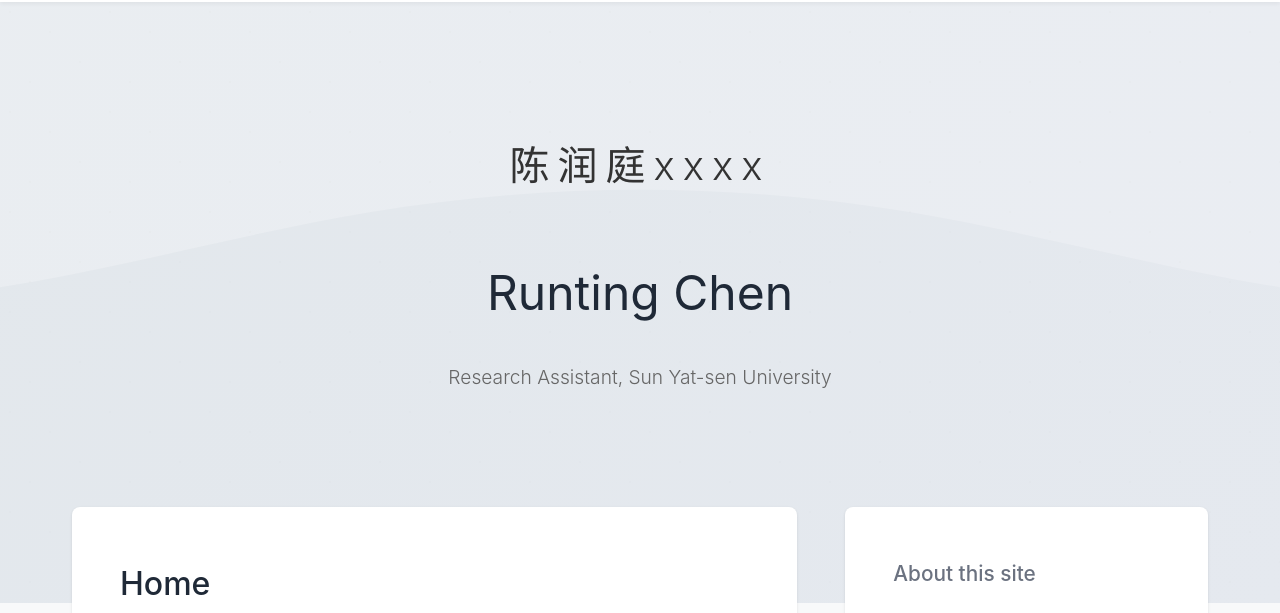
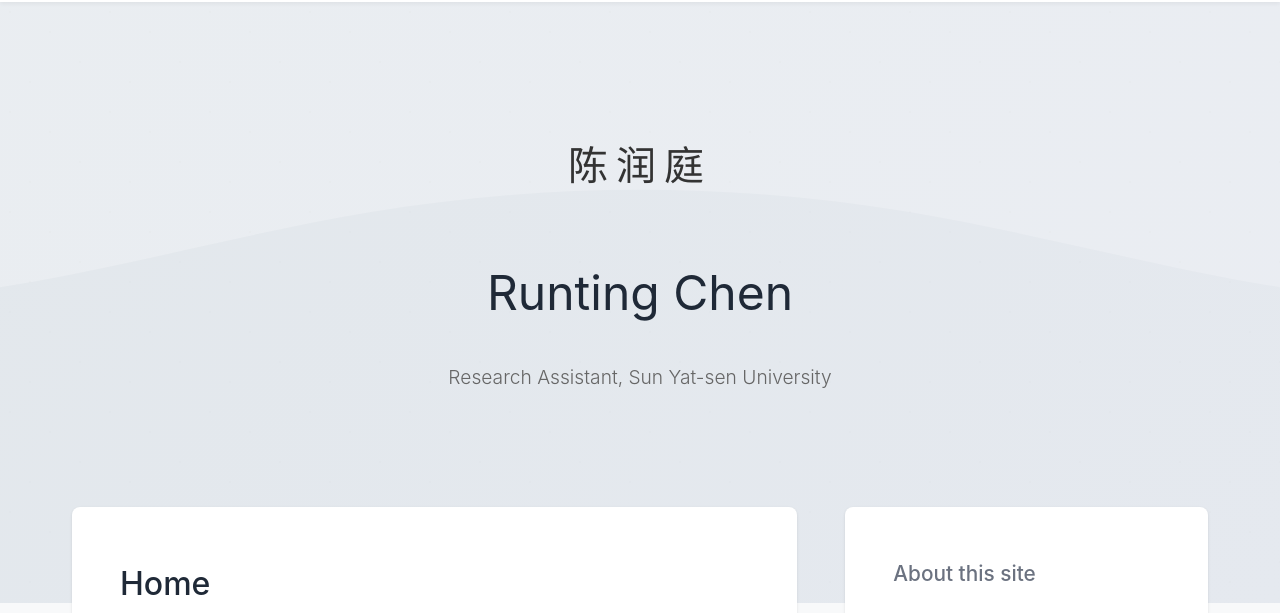
Before and after one commit to stanlyyp/runtingchen.github.io, a plain HTML site: page index.html in a window 1280 px wide. Shown: the part 86-699 px from the top of the page. Drawn offline with Linux system fonts and the light colour scheme.

Commit message:
delete xxx

```diff
--- a/index.html
+++ b/index.html
@@ -325,7 +325,7 @@
     <!-- Hero 区域 -->
     <section class="hero">
         <div class="hero-content">
-            <h1 class="chinese-name">陈润庭xxxx</h1>
+            <h1 class="chinese-name">陈润庭</h1>
             <h2 class="english-name">Runting Chen</h2>
             <p class="subtitle">Research Assistant, Sun Yat-sen University</p>
         </div>
```
